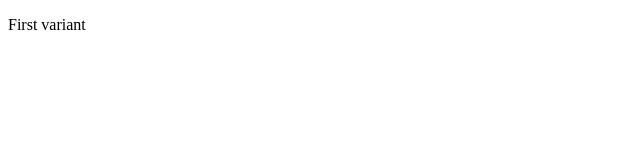
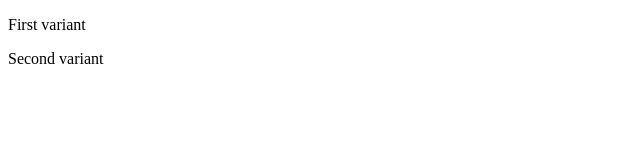
Before and after one commit to DaveGoesAgile/DavidHegartyAgileExam, a plain HTML site: page index.html in a window 1280 px wide. Shown: the full height of the page, 0-640 px from the left. Drawn offline with Linux system fonts and the light colour scheme.

Commit message:
Added second p tag

```diff
--- a/index.html
+++ b/index.html
@@ -5,5 +5,6 @@
 </head>
 <body>
 <p>First variant</p>
+<p>Second variant</p>
 </body>
 </html>
```
